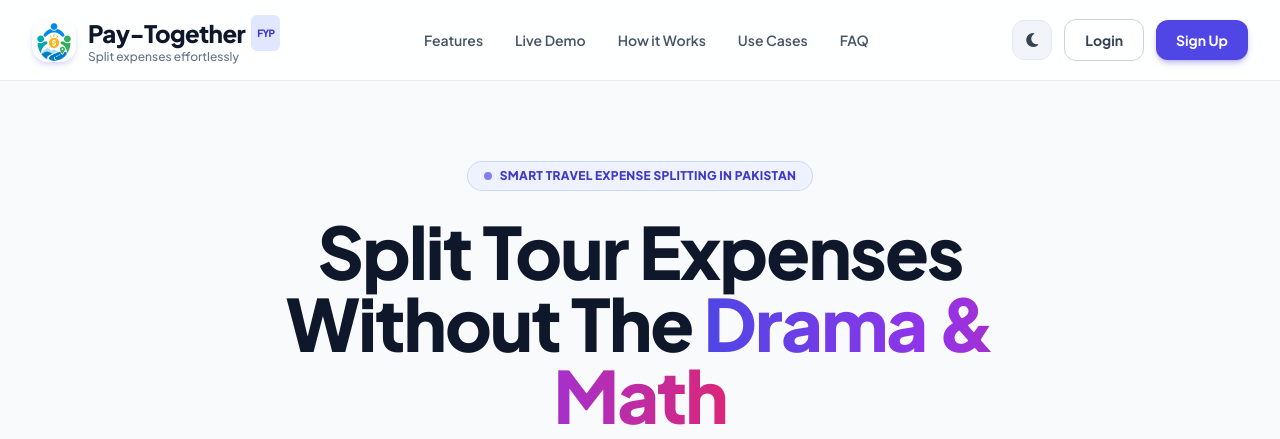
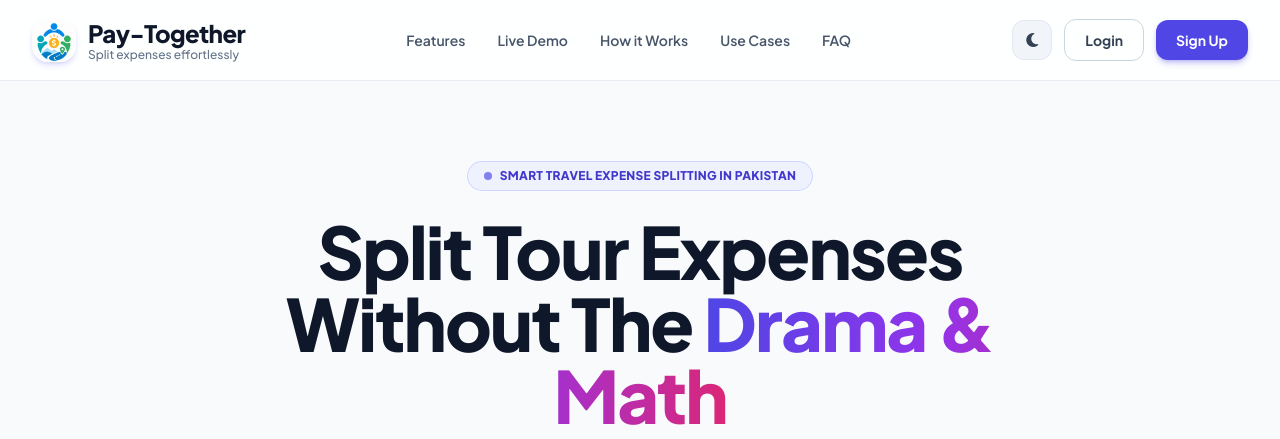
Before and after one commit to MuzammalNazeer/pay-together, a Django app: page / in a window 1280 px wide. Shown: the top 439 px of the page. Run offline with Django 5.2, Linux system fonts and the light colour scheme; some libraries are stand-ins or nearby versions.

Commit message:
fix: remove all FYP badges and references across UI templates

```diff
--- a/FYP/templates/analytics/global.html
+++ b/FYP/templates/analytics/global.html
@@ -57,7 +57,7 @@ Expense Analytics
         <div class="p-4 border-t border-slate-100 dark:border-slate-800 relative z-10 flex items-center justify-between gap-2">
             <div class="p-2.5 px-3 rounded-xl bg-slate-50 dark:bg-slate-800/60 border border-slate-200 dark:border-slate-700 flex-1">
                 <p class="text-[10px] font-bold text-slate-400 dark:text-slate-500 uppercase tracking-wider">Version</p>
-                <p class="text-xs font-bold text-slate-700 dark:text-slate-200 mt-0.5">v1.0 <span class="text-[10px] font-semibold text-emerald-600 dark:text-emerald-400 ml-1">FYP</span></p>
+                <p class="text-xs font-bold text-slate-700 dark:text-slate-200 mt-0.5">v1.0</p>
             </div>
             <button type="button" class="theme-toggle w-11 h-11 flex items-center justify-center rounded-xl bg-slate-50 dark:bg-slate-800/80 border border-slate-200 dark:border-slate-700 text-slate-700 dark:text-slate-200 hover:bg-slate-100 dark:hover:bg-slate-700 transition cursor-pointer text-lg shrink-0 shadow-sm" title="Toggle Light/Dark Theme" aria-label="Toggle Light/Dark Theme">
                 <span class="dark:hidden"><i class="fa-solid fa-moon"></i></span>
--- a/FYP/templates/analytics/tour.html
+++ b/FYP/templates/analytics/tour.html
@@ -57,7 +57,7 @@ Analytics — {{ tour.title }}
         <div class="p-4 border-t border-slate-100 dark:border-slate-800 relative z-10 flex items-center justify-between gap-2">
             <div class="p-2.5 px-3 rounded-xl bg-slate-50 dark:bg-slate-800/60 border border-slate-200 dark:border-slate-700 flex-1">
                 <p class="text-[10px] font-bold text-slate-400 dark:text-slate-500 uppercase tracking-wider">Version</p>
-                <p class="text-xs font-bold text-slate-700 dark:text-slate-200 mt-0.5">v1.0 <span class="text-[10px] font-semibold text-emerald-600 dark:text-emerald-400 ml-1">FYP</span></p>
+                <p class="text-xs font-bold text-slate-700 dark:text-slate-200 mt-0.5">v1.0</p>
             </div>
             <button type="button" class="theme-toggle w-11 h-11 flex items-center justify-center rounded-xl bg-slate-50 dark:bg-slate-800/80 border border-slate-200 dark:border-slate-700 text-slate-700 dark:text-slate-200 hover:bg-slate-100 dark:hover:bg-slate-700 transition cursor-pointer text-lg shrink-0 shadow-sm" title="Toggle Light/Dark Theme" aria-label="Toggle Light/Dark Theme">
                 <span class="dark:hidden"><i class="fa-solid fa-moon"></i></span>
--- a/FYP/templates/auth/profile.html
+++ b/FYP/templates/auth/profile.html
@@ -58,7 +58,7 @@ My Profile
         <div class="p-4 border-t border-slate-100 dark:border-slate-800 relative z-10 flex items-center justify-between gap-2">
             <div class="p-2.5 px-3 rounded-xl bg-slate-50 dark:bg-slate-800/60 border border-slate-200 dark:border-slate-700 flex-1">
                 <p class="text-[10px] font-bold text-slate-400 dark:text-slate-500 uppercase tracking-wider">Version</p>
-                <p class="text-xs font-bold text-slate-700 dark:text-slate-200 mt-0.5">v1.0 <span class="text-[10px] font-semibold text-emerald-600 dark:text-emerald-400 ml-1">FYP</span></p>
+                <p class="text-xs font-bold text-slate-700 dark:text-slate-200 mt-0.5">v1.0</p>
             </div>
             <button type="button" class="theme-toggle w-11 h-11 flex items-center justify-center rounded-xl bg-slate-50 dark:bg-slate-800/80 border border-slate-200 dark:border-slate-700 text-slate-700 dark:text-slate-200 hover:bg-slate-100 dark:hover:bg-slate-700 transition cursor-pointer text-lg shrink-0 shadow-sm" title="Toggle Light/Dark Theme" aria-label="Toggle Light/Dark Theme">
                 <span class="dark:hidden"><i class="fa-solid fa-moon"></i></span>
--- a/FYP/templates/dashboard/dashboard.html
+++ b/FYP/templates/dashboard/dashboard.html
@@ -84,11 +84,11 @@ Dashboard
             </a>
         </nav>
 
-        <!-- Sidebar Footer: FYP Prototype Version & Dark Mode Switcher -->
+        <!-- Sidebar Footer: Version & Dark Mode Switcher -->
         <div class="p-4 border-t border-slate-100 dark:border-slate-800 relative z-10 flex items-center justify-between gap-2">
             <div class="p-2.5 px-3 rounded-xl bg-slate-50 dark:bg-slate-800/60 border border-slate-200 dark:border-slate-700 flex-1">
                 <p class="text-[10px] font-bold text-slate-400 dark:text-slate-500 uppercase tracking-wider">Version</p>
-                <p class="text-xs font-bold text-slate-700 dark:text-slate-200 mt-0.5">v1.0 <span class="text-[10px] font-semibold text-emerald-600 dark:text-emerald-400 ml-1">FYP</span></p>
+                <p class="text-xs font-bold text-slate-700 dark:text-slate-200 mt-0.5">v1.0</p>
             </div>
             <!-- Theme Toggle Button (Light/Dark mode) -->
             <button type="button" class="theme-toggle w-11 h-11 flex items-center justify-center rounded-xl bg-slate-50 dark:bg-slate-800/80 border border-slate-200 dark:border-slate-700 text-slate-700 dark:text-slate-200 hover:bg-slate-100 dark:hover:bg-slate-700 transition cursor-pointer text-lg shrink-0 shadow-sm" title="Toggle Light/Dark Theme" aria-label="Toggle Light/Dark Theme">
@@ -417,7 +417,7 @@ Dashboard
                 <div class="flex flex-wrap items-center justify-between gap-4 text-sm text-slate-500 dark:text-slate-400">
                     <div>
                         <p class="font-bold text-slate-700 dark:text-slate-200">{{ pt_site_name|default:"Pay-Together" }} © {{ pt_year|default:"2026" }}</p>
-                        <p class="text-xs mt-1 text-slate-400 dark:text-slate-500">FYP prototype · Shared web ledger for group trips</p>
+                        <p class="text-xs mt-1 text-slate-400 dark:text-slate-500">Shared web ledger for group trips</p>
                     </div>
                     <div class="flex gap-5">
                         <a href="{{ tour_list_url }}" class="hover:text-slate-800 dark:hover:text-white transition-colors font-medium">My Tours</a>
--- a/FYP/templates/landing.html
+++ b/FYP/templates/landing.html
@@ -19,9 +19,8 @@ Pay-Together — Smart Group Tour Expense Sharing & Settlement Platform
                 <img src="{% static 'img/logo-icon.png' %}" alt="Pay-Together Logo"
                     class="w-11 h-11 rounded-2xl object-cover shadow-md shadow-indigo-500/20 group-hover:scale-105 transition-transform duration-200">
                 <div>
-                    <span class="text-2xl font-black tracking-tight text-slate-900 dark:text-white flex items-center gap-1.5">
+                    <span class="text-2xl font-black tracking-tight text-slate-900 dark:text-white">
                         Pay-Together
-                        <span class="text-[10px] uppercase font-extrabold px-1.5 py-0.5 rounded-md bg-indigo-100 text-indigo-700 dark:bg-indigo-950 dark:text-indigo-300">FYP</span>
                     </span>
                     <p class="text-xs text-slate-500 dark:text-slate-400 font-medium hidden sm:block -mt-0.5">Split expenses effortlessly</p>
                 </div>
@@ -512,7 +511,7 @@ Pay-Together — Smart Group Tour Expense Sharing & Settlement Platform
 
             <div class="p-6 rounded-3xl bg-white dark:bg-slate-900 border border-slate-200 dark:border-slate-800 shadow-sm">
                 <i class="fa-solid fa-graduation-cap text-3xl block mb-4 text-emerald-600"></i>
-                <h4 class="text-lg font-bold text-slate-900 dark:text-white">University FYP Groups</h4>
+                <h4 class="text-lg font-bold text-slate-900 dark:text-white">University & Study Groups</h4>
                 <p class="text-slate-500 dark:text-slate-400 text-xs mt-2 leading-relaxed">
                     Track hardware component costs, printing, project materials, and team lunches transparently.
                 </p>
@@ -643,7 +642,7 @@ Pay-Together — Smart Group Tour Expense Sharing & Settlement Platform
                 <img src="{% static 'img/logo-icon.png' %}" alt="Pay-Together Logo" class="w-8 h-8 rounded-xl object-cover">
                 <div>
                     <span class="font-extrabold text-base text-slate-900 dark:text-white">Pay-Together</span>
-                    <p class="text-xs text-slate-400">Smart Group Tour Expense Sharing · FYP 2026</p>
+                    <p class="text-xs text-slate-400">Smart Group Tour Expense Sharing · 2026</p>
                 </div>
             </div>
 
--- a/FYP/templates/notifications/list.html
+++ b/FYP/templates/notifications/list.html
@@ -57,7 +57,7 @@ Notifications
         <div class="p-4 border-t border-slate-100 dark:border-slate-800 relative z-10 flex items-center justify-between gap-2">
             <div class="p-2.5 px-3 rounded-xl bg-slate-50 dark:bg-slate-800/60 border border-slate-200 dark:border-slate-700 flex-1">
                 <p class="text-[10px] font-bold text-slate-400 dark:text-slate-500 uppercase tracking-wider">Version</p>
-                <p class="text-xs font-bold text-slate-700 dark:text-slate-200 mt-0.5">v1.0 <span class="text-[10px] font-semibold text-emerald-600 dark:text-emerald-400 ml-1">FYP</span></p>
+                <p class="text-xs font-bold text-slate-700 dark:text-slate-200 mt-0.5">v1.0</p>
             </div>
             <button type="button" class="theme-toggle w-11 h-11 flex items-center justify-center rounded-xl bg-slate-50 dark:bg-slate-800/80 border border-slate-200 dark:border-slate-700 text-slate-700 dark:text-slate-200 hover:bg-slate-100 dark:hover:bg-slate-700 transition cursor-pointer text-lg shrink-0 shadow-sm" title="Toggle Light/Dark Theme" aria-label="Toggle Light/Dark Theme">
                 <span class="dark:hidden"><i class="fa-solid fa-moon"></i></span>
@@ -137,7 +137,7 @@ Notifications
                 <div class="flex flex-wrap items-center justify-between gap-4 text-sm text-slate-500">
                     <div>
                         <p class="font-black text-slate-700 text-base">Pay-Together © {{ pt_year|default:"2026" }}</p>
-                        <p class="text-xs mt-1">FYP prototype · Shared web ledger for group trips</p>
+                        <p class="text-xs mt-1">Shared web ledger for group trips</p>
                     </div>
                     <div class="flex gap-5">
                         <a href="{{ dashboard_url }}" class="hover:text-slate-800 font-semibold transition-colors">Dashboard</a>
--- a/FYP/templates/tour/settlement.html
+++ b/FYP/templates/tour/settlement.html
@@ -65,8 +65,7 @@ Settlement and balance — {{ tour.title }}
             <div
                 class="p-2.5 px-3 rounded-xl bg-slate-50 dark:bg-slate-800/60 border border-slate-200 dark:border-slate-700 flex-1">
                 <p class="text-[10px] font-bold text-slate-400 dark:text-slate-500 uppercase tracking-wider">Version</p>
-                <p class="text-xs font-bold text-slate-700 dark:text-slate-200 mt-0.5">v1.0 <span
-                        class="text-[10px] font-semibold text-emerald-600 dark:text-emerald-400 ml-1">FYP</span></p>
+                <p class="text-xs font-bold text-slate-700 dark:text-slate-200 mt-0.5">v1.0</p>
             </div>
             <button type="button"
                 class="theme-toggle w-11 h-11 flex items-center justify-center rounded-xl bg-slate-50 dark:bg-slate-800/80 border border-slate-200 dark:border-slate-700 text-slate-700 dark:text-slate-200 hover:bg-slate-100 dark:hover:bg-slate-700 transition cursor-pointer text-lg shrink-0 shadow-sm"
--- a/FYP/templates/tour/tour-detail.html
+++ b/FYP/templates/tour/tour-detail.html
@@ -57,7 +57,7 @@ Tour Details
         <div class="p-4 border-t border-slate-100 dark:border-slate-800 relative z-10 flex items-center justify-between gap-2">
             <div class="p-2.5 px-3 rounded-xl bg-slate-50 dark:bg-slate-800/60 border border-slate-200 dark:border-slate-700 flex-1">
                 <p class="text-[10px] font-bold text-slate-400 dark:text-slate-500 uppercase tracking-wider">Version</p>
-                <p class="text-xs font-bold text-slate-700 dark:text-slate-200 mt-0.5">v1.0 <span class="text-[10px] font-semibold text-emerald-600 dark:text-emerald-400 ml-1">FYP</span></p>
+                <p class="text-xs font-bold text-slate-700 dark:text-slate-200 mt-0.5">v1.0</p>
             </div>
             <button type="button" class="theme-toggle w-11 h-11 flex items-center justify-center rounded-xl bg-slate-50 dark:bg-slate-800/80 border border-slate-200 dark:border-slate-700 text-slate-700 dark:text-slate-200 hover:bg-slate-100 dark:hover:bg-slate-700 transition cursor-pointer text-lg shrink-0 shadow-sm" title="Toggle Light/Dark Theme" aria-label="Toggle Light/Dark Theme">
                 <span class="dark:hidden"><i class="fa-solid fa-moon"></i></span>
```
Also changed, not shown: FYP/templates/includes/mobile_topbar.html (+3 -4 lines), FYP/db.sqlite3.
